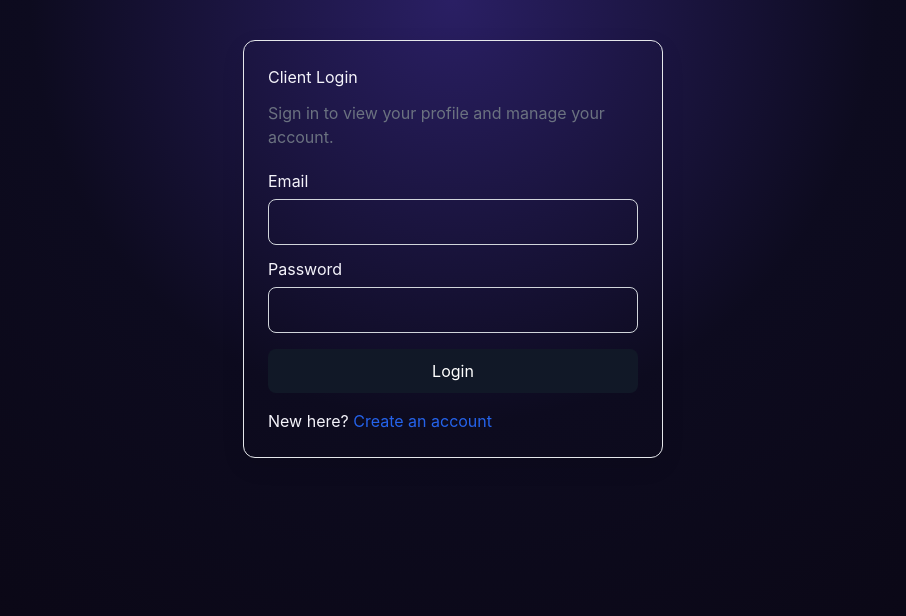
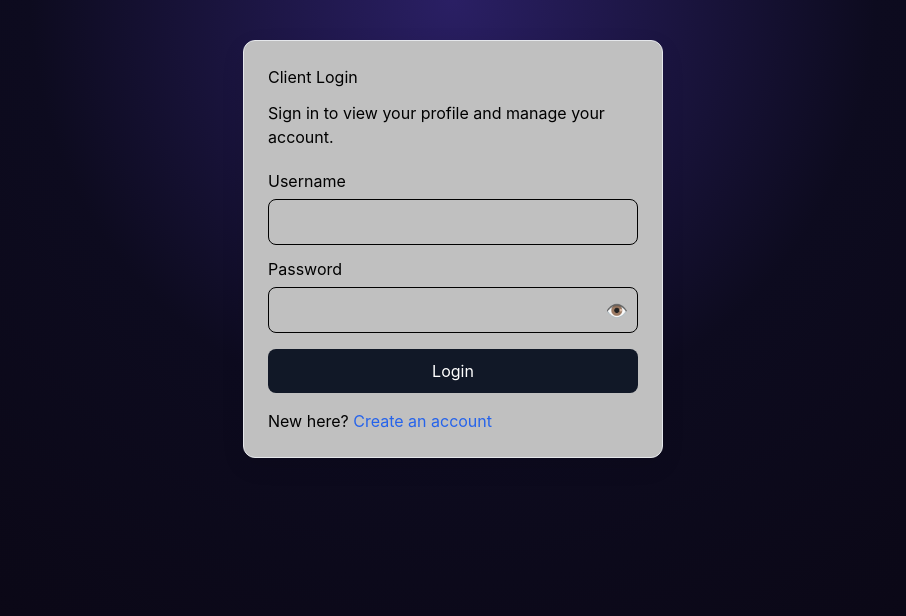
Before and after one commit to Vivid-Arts-Project/VividArts_FrontEnd, a React (Vite) app: page /login in a window 1280 px wide. Both pictures are taken after a click on the button "Sign In". Shown: the top 616 px of the page, without its empty margins (187-1093 px from the left). Built offline with nearby package versions, Linux system fonts and the light colour scheme.

Commit message:
changes on login, register controls

```diff
--- a/package.json
+++ b/package.json
@@ -5,6 +5,7 @@
   "type": "module",
   "scripts": {
     "dev": "vite",
+    "start": "vite",
     "build": "vite build",
     "lint": "eslint .",
     "preview": "vite preview"
--- a/src/pages/LoginPage.jsx
+++ b/src/pages/LoginPage.jsx
@@ -1,8 +1,9 @@
 import { useState } from 'react';
 
 function LoginPage({ onNavigate }) {
-  const [email, setEmail] = useState('');
+  const [username, setUsername] = useState('');
   const [password, setPassword] = useState('');
+  const [showPassword, setShowPassword] = useState(false);
   const [message, setMessage] = useState('');
 
   const handleLogin = async (event) => {
@@ -13,7 +14,7 @@ function LoginPage({ onNavigate }) {
       const response = await fetch('http://localhost:3001/api/customers/login', {
         method: 'POST',
         headers: { 'Content-Type': 'application/json' },
-        body: JSON.stringify({ email, password }),
+        body: JSON.stringify({ username, password }),
       });
 
       const data = await response.json();
@@ -30,22 +31,27 @@ function LoginPage({ onNavigate }) {
   };
 
   return (
-    <div style={{ maxWidth: '420px', margin: '40px auto', padding: '24px', border: '1px solid #e5e7eb', borderRadius: '12px', boxShadow: '0 8px 24px rgba(0,0,0,0.08)' }}>
-      <h2 style={{ marginBottom: '12px' }}>Client Login</h2>
-      <p style={{ color: '#6b7280', marginBottom: '20px' }}>Sign in to view your profile and manage your account.</p>
+    <div style={{ maxWidth: '420px', margin: '40px auto', padding: '24px', border: '1px solid #e5e7eb', borderRadius: '12px', boxShadow: '0 8px 24px rgba(0,0,0,0.08)', backgroundColor: '#C0C0C0' }}>
+      <h2 style={{ marginBottom: '12px', color: '#000000' }}>Client Login</h2>
+      <p style={{ color: '#000000', marginBottom: '20px' }}>Sign in to view your profile and manage your account.</p>
       <form onSubmit={handleLogin}>
         <div style={{ marginBottom: '12px' }}>
-          <label style={{ display: 'block', marginBottom: '6px' }}>Email</label>
-          <input type="email" value={email} onChange={(event) => setEmail(event.target.value)} required style={{ width: '100%', padding: '10px', border: '1px solid #d1d5db', borderRadius: '8px' }} />
+          <label style={{ display: 'block', marginBottom: '6px', color: '#000000' }}>Username</label>
+          <input type="text" value={username} onChange={(event) => setUsername(event.target.value)} required style={{ width: '100%', padding: '10px', border: '1px solid #000000', borderRadius: '8px', backgroundColor: '#C0C0C0', color: '#000000' }} />
         </div>
         <div style={{ marginBottom: '16px' }}>
-          <label style={{ display: 'block', marginBottom: '6px' }}>Password</label>
-          <input type="password" value={password} onChange={(event) => setPassword(event.target.value)} required style={{ width: '100%', padding: '10px', border: '1px solid #d1d5db', borderRadius: '8px' }} />
+          <label style={{ display: 'block', marginBottom: '6px', color: '#000000' }}>Password</label>
+          <div style={{ position: 'relative' }}>
+            <input type={showPassword ? 'text' : 'password'} value={password} onChange={(event) => setPassword(event.target.value)} required style={{ width: '100%', padding: '10px 42px 10px 10px', border: '1px solid #000000', borderRadius: '8px', backgroundColor: '#C0C0C0', color: '#000000' }} />
+            <button type="button" onClick={() => setShowPassword((prev) => !prev)} style={{ position: 'absolute', right: '10px', top: '50%', transform: 'translateY(-50%)', background: 'transparent', border: 'none', cursor: 'pointer', fontSize: '18px' }} aria-label={showPassword ? 'Hide password' : 'Show password'}>
+              {showPassword ? '🙈' : '👁️'}
+            </button>
+          </div>
         </div>
         <button type="submit" style={{ width: '100%', padding: '10px 14px', backgroundColor: '#111827', color: 'white', border: 'none', borderRadius: '8px', cursor: 'pointer' }}>Login</button>
       </form>
       {message && <p style={{ marginTop: '12px', color: '#b91c1c' }}>{message}</p>}
-      <p style={{ marginTop: '16px' }}>
+      <p style={{ marginTop: '16px', color: '#000000' }}>
         New here?{' '}
         <button type="button" onClick={() => onNavigate('register')} style={{ color: '#2563eb', background: 'none', border: 'none', cursor: 'pointer', padding: 0 }}>Create an account</button>
       </p>
--- a/src/pages/RegisterPage.jsx
+++ b/src/pages/RegisterPage.jsx
@@ -4,11 +4,19 @@ function RegisterPage({ onNavigate }) {
   const [username, setUsername] = useState('');
   const [email, setEmail] = useState('');
   const [password, setPassword] = useState('');
+  const [confirmPassword, setConfirmPassword] = useState('');
+  const [showPassword, setShowPassword] = useState(false);
+  const [showConfirmPassword, setShowConfirmPassword] = useState(false);
   const [message, setMessage] = useState('');
 
   const handleRegister = async (event) => {
     event.preventDefault();
     setMessage('');
+
+    if (password !== confirmPassword) {
+      setMessage('Passwords do not match.');
+      return;
+    }
 
     try {
       const response = await fetch('http://localhost:3001/api/customers/register', {
@@ -29,26 +37,45 @@ function RegisterPage({ onNavigate }) {
   };
 
   return (
-    <div style={{ maxWidth: '420px', margin: '40px auto', padding: '24px', border: '1px solid #e5e7eb', borderRadius: '12px', boxShadow: '0 8px 24px rgba(0,0,0,0.08)' }}>
-      <h2 style={{ marginBottom: '12px' }}>Create an Account</h2>
-      <p style={{ color: '#6b7280', marginBottom: '20px' }}>Register to start your VividArts journey.</p>
+    <div style={{ maxWidth: '420px', margin: '40px auto', padding: '24px', border: '1px solid #e5e7eb', borderRadius: '12px', boxShadow: '0 8px 24px rgba(0,0,0,0.08)', backgroundColor: '#C0C0C0' }}>
+      <h2 style={{ marginBottom: '12px', color: '#000000' }}>Create an Account</h2>
+      <p style={{ color: '#000000', marginBottom: '20px' }}>Register to start your VividArts journey.</p>
       <form onSubmit={handleRegister}>
         <div style={{ marginBottom: '12px' }}>
-          <label style={{ display: 'block', marginBottom: '6px' }}>Username</label>
-          <input type="text" value={username} onChange={(event) => setUsername(event.target.value)} required style={{ width: '100%', padding: '10px', border: '1px solid #d1d5db', borderRadius: '8px' }} />
+          <label style={{ display: 'block', marginBottom: '6px', color: '#000000' }}>Username</label>
+          <input type="text" value={username} onChange={(event) => setUsername(event.target.value)} required style={{ width: '100%', padding: '10px', border: '1px solid #000000', borderRadius: '8px', backgroundColor: '#C0C0C0', color: '#000000' }} />
         </div>
         <div style={{ marginBottom: '12px' }}>
-          <label style={{ display: 'block', marginBottom: '6px' }}>Email</label>
-          <input type="email" value={email} onChange={(event) => setEmail(event.target.value)} required style={{ width: '100%', padding: '10px', border: '1px solid #d1d5db', borderRadius: '8px' }} />
+          <label style={{ display: 'block', marginBottom: '6px', color: '#000000' }}>Email</label>
+          <input type="email" value={email} onChange={(event) => setEmail(event.target.value)} required style={{ width: '100%', padding: '10px', border: '1px solid #000000', borderRadius: '8px', backgroundColor: '#C0C0C0', color: '#000000' }} />
+        </div>
+        <div style={{ marginBottom: '12px' }}>
+          <label style={{ display: 'block', marginBottom: '6px', color: '#000000' }}>Password</label>
+          <div style={{ position: 'relative' }}>
+            <input type={showPassword ? 'text' : 'password'} value={password} onChange={(event) => setPassword(event.target.value)} required style={{ width: '100%', padding: '10px 42px 10px 10px', border: '1px solid #000000', borderRadius: '8px', backgroundColor: '#C0C0C0', color: '#000000' }} />
+            <button type="button" onClick={() => setShowPassword((prev) => !prev)} style={{ position: 'absolute', right: '10px', top: '50%', transform: 'translateY(-50%)', background: 'transparent', border: 'none', cursor: 'pointer', fontSize: '18px' }} aria-label={showPassword ? 'Hide password' : 'Show password'}>
+              {showPassword ? '🙈' : '👁️'}
+            </button>
+          </div>
         </div>
         <div style={{ marginBottom: '16px' }}>
-          <label style={{ display: 'block', marginBottom: '6px' }}>Password</label>
-          <input type="password" value={password} onChange={(event) => setPassword(event.target.value)} required style={{ width: '100%', padding: '10px', border: '1px solid #d1d5db', borderRadius: '8px' }} />
+          <label style={{ display: 'block', marginBottom: '6px', color: '#000000' }}>Confirm Password</label>
+          <div style={{ position: 'relative' }}>
+            <input type={showConfirmPassword ? 'text' : 'password'} value={confirmPassword} onChange={(event) => setConfirmPassword(event.target.value)} required style={{ width: '100%', padding: '10px 42px 10px 10px', border: '1px solid #000000', borderRadius: '8px', backgroundColor: '#C0C0C0', color: '#000000' }} />
+            <button type="button" onClick={() => setShowConfirmPassword((prev) => !prev)} style={{ position: 'absolute', right: '10px', top: '50%', transform: 'translateY(-50%)', background: 'transparent', border: 'none', cursor: 'pointer', fontSize: '18px' }} aria-label={showConfirmPassword ? 'Hide password' : 'Show password'}>
+              {showConfirmPassword ? '🙈' : '👁️'}
+            </button>
+          </div>
+          {confirmPassword && (
+            <div style={{ marginTop: '6px', fontSize: '14px', color: password && confirmPassword && password === confirmPassword ? '#047857' : '#b91c1c' }}>
+              {password && confirmPassword && password === confirmPassword ? '✅ Passwords match' : '❌ Passwords do not match'}
+            </div>
+          )}
         </div>
         <button type="submit" style={{ width: '100%', padding: '10px 14px', backgroundColor: '#111827', color: 'white', border: 'none', borderRadius: '8px', cursor: 'pointer' }}>Register</button>
       </form>
       {message && <p style={{ marginTop: '12px', color: '#047857' }}>{message}</p>}
-      <p style={{ marginTop: '16px' }}>
+      <p style={{ marginTop: '16px', color: '#000000' }}>
         Already have an account?{' '}
         <button type="button" onClick={() => onNavigate('login')} style={{ color: '#2563eb', background: 'none', border: 'none', cursor: 'pointer', padding: 0 }}>Login</button>
       </p>
```
